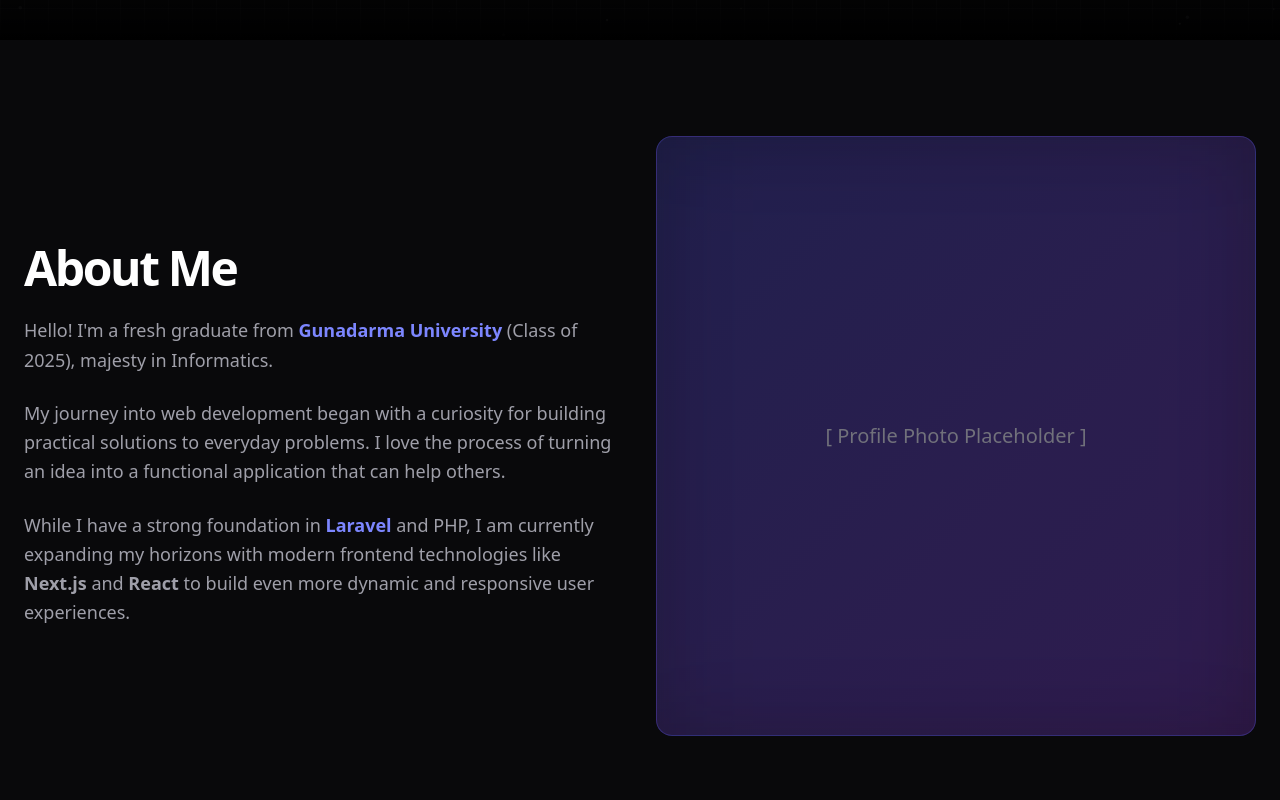
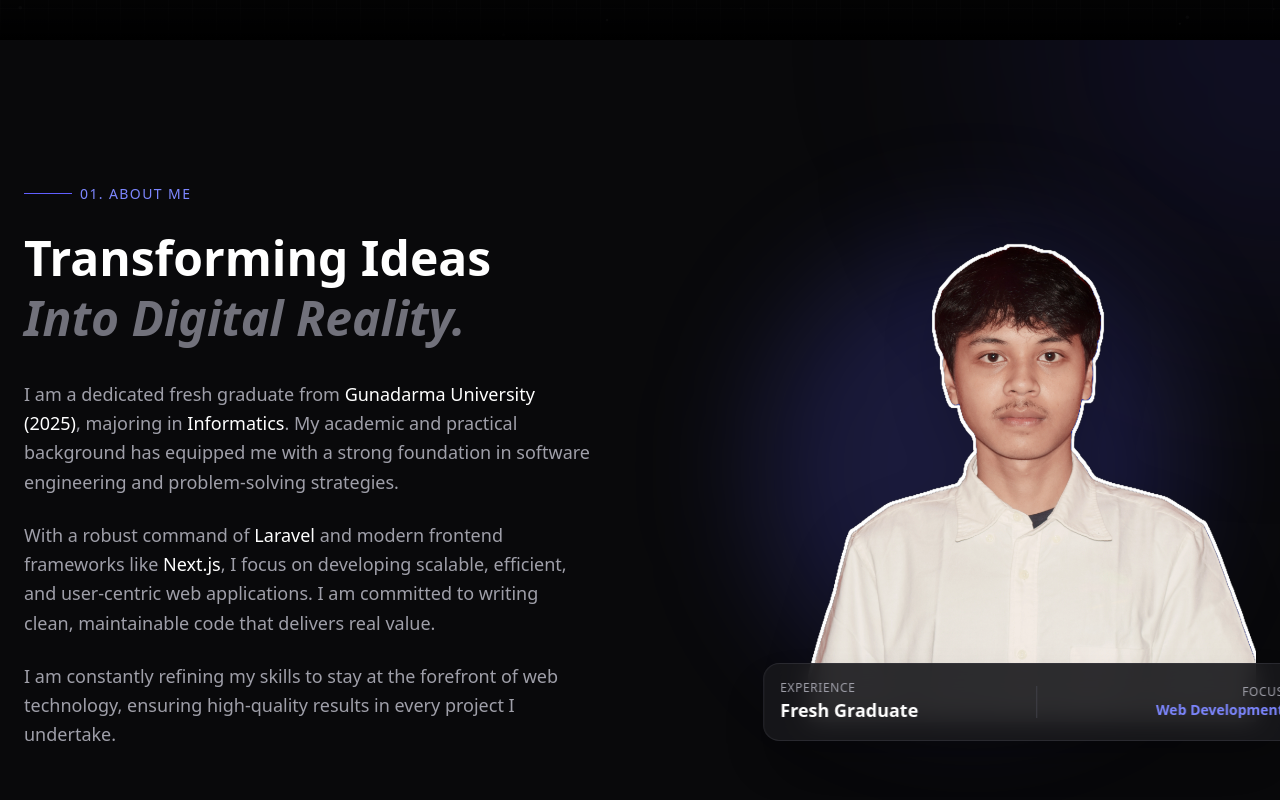
Before and after one commit to rakha00/portofolio, a Next.js app: page / in a window 1280 px wide. Shown: the part 760-1560 px from the top of the page. Built offline with nearby package versions, Linux system fonts and the light colour scheme; a web font is replaced by a local one.

Commit message:
feat: about

```diff
--- a/src/components/sections/About.tsx
+++ b/src/components/sections/About.tsx
@@ -1,43 +1,84 @@
 "use client";
 
 import { motion } from "framer-motion";
+import Image from "next/image";
 
 export function About() {
     return (
-        <section id="about" className="py-24 bg-zinc-950">
-            <div className="container px-4 md:px-6 mx-auto">
-                <div className="grid gap-12 lg:grid-cols-2 lg:gap-8 items-center">
+        <section id="about" className="py-32 bg-zinc-950 relative overflow-hidden">
+
+            {/* Background Decor */}
+            <div className="absolute top-0 right-0 -translate-y-1/2 translate-x-1/2 w-[500px] h-[500px] bg-indigo-900/20 blur-[120px] rounded-full pointer-events-none" />
+
+            <div className="container px-4 md:px-6 mx-auto relative z-10">
+                <div className="grid gap-16 lg:grid-cols-2 lg:gap-24 items-center">
+
+                    {/* Text Content */}
                     <motion.div
                         initial={{ opacity: 0, x: -20 }}
                         whileInView={{ opacity: 1, x: 0 }}
                         viewport={{ once: true }}
-                        transition={{ duration: 0.5 }}
+                        transition={{ duration: 0.6 }}
                     >
-                        <h2 className="text-3xl font-bold tracking-tighter sm:text-4xl md:text-5xl mb-6 text-white">
-                            About Me
+                        <div className="flex items-center gap-2 text-indigo-400 font-mono text-sm mb-6 uppercase tracking-widest">
+                            <span className="w-12 h-[1px] bg-indigo-500"></span>
+                            01. About Me
+                        </div>
+
+                        <h2 className="text-4xl md:text-5xl font-serif font-bold text-white mb-8 leading-tight">
+                            Transforming Ideas <br />
+                            <span className="text-zinc-500 italic">Into Digital Reality.</span>
                         </h2>
-                        <p className="text-zinc-400 text-lg leading-relaxed mb-6">
-                            Hello! I'm a fresh graduate from <span className="text-indigo-400 font-semibold">Gunadarma University</span> (Class of 2025), majesty in Informatics.
-                        </p>
-                        <p className="text-zinc-400 text-lg leading-relaxed mb-6">
-                            My journey into web development began with a curiosity for building practical solutions to everyday problems. I love the process of turning an idea into a functional application that can help others.
-                        </p>
-                        <p className="text-zinc-400 text-lg leading-relaxed">
-                            While I have a strong foundation in <span className="text-indigo-400 font-semibold">Laravel</span> and PHP, I am currently expanding my horizons with modern frontend technologies like <strong>Next.js</strong> and <strong>React</strong> to build even more dynamic and responsive user experiences.
-                        </p>
+
+                        <div className="space-y-6 text-lg text-zinc-400 leading-relaxed">
+                            <p>
+                                I am a dedicated fresh graduate from <strong className="text-white font-medium">Gunadarma University (2025)</strong>, majoring in <strong className="text-white font-medium">Informatics</strong>.
+                                My academic and practical background has equipped me with a strong foundation in software engineering and problem-solving strategies.
+                            </p>
+                            <p>
+                                With a robust command of <strong className="text-white font-medium">Laravel</strong> and modern frontend frameworks like <strong className="text-white font-medium">Next.js</strong>,
+                                I focus on developing scalable, efficient, and user-centric web applications. I am committed to writing clean, maintainable code that delivers real value.
+                            </p>
+                            <p>
+                                I am constantly refining my skills to stay at the forefront of web technology, ensuring high-quality results in every project I undertake.
+                            </p>
+                        </div>
+
+
                     </motion.div>
 
+                    {/* Image Area - Transparent Style */}
                     <motion.div
-                        initial={{ opacity: 0, scale: 0.9 }}
+                        initial={{ opacity: 0, scale: 0.95 }}
                         whileInView={{ opacity: 1, scale: 1 }}
                         viewport={{ once: true }}
-                        transition={{ duration: 0.5, delay: 0.2 }}
-                        className="relative"
+                        transition={{ duration: 0.6, delay: 0.2 }}
+                        className="relative flex justify-center lg:justify-end"
                     >
-                        {/* Decorative Box / Placeholder for Image */}
-                        <div className="aspect-square rounded-2xl bg-gradient-to-br from-indigo-500/20 to-purple-500/20 border border-indigo-500/30 backdrop-blur-sm p-8 flex items-center justify-center relative overflow-hidden group">
-                            <div className="absolute inset-0 bg-indigo-500/10 blur-[50px] group-hover:bg-indigo-500/20 transition-all duration-500" />
-                            <span className="text-zinc-500 font-mono text-xl z-10">[ Profile Photo Placeholder ]</span>
+                        {/* Glow effect behind the cutout image */}
+                        <div className="absolute inset-0 bg-indigo-500/20 blur-[80px] rounded-full -z-10 scale-75" />
+
+                        <div className="relative w-full max-w-md aspect-square lg:aspect-[3/4]">
+                            <Image
+                                src="/images/profile.webp"
+                                alt="Rakhadinar Jaladara"
+                                fill
+                                className="object-contain drop-shadow-2xl"
+                                sizes="(max-width: 768px) 100vw, 50vw"
+                                priority
+                            />
+                            {/* Decorative Bottom Overlay to hide cut-off */}
+                            <div className="absolute -bottom-6 left-1/2 -translate-x-1/2 w-[90%] lg:w-[120%] lg:bottom-6 bg-zinc-900/90 backdrop-blur-md border border-zinc-700/50 p-4 rounded-2xl shadow-2xl flex items-center justify-between gap-4 z-20">
+                                <div className="flex flex-col">
+                                    <span className="text-xs text-zinc-400 font-mono uppercase tracking-wider">Experience</span>
+                                    <span className="text-white font-bold font-serif text-lg">Fresh Graduate</span>
+                                </div>
+                                <div className="h-8 w-[1px] bg-zinc-700"></div>
+                                <div className="flex flex-col items-end">
+                                    <span className="text-xs text-zinc-400 font-mono uppercase tracking-wider">Focus</span>
+                                    <span className="text-indigo-400 font-bold text-sm">Web Development</span>
+                                </div>
+                            </div>
                         </div>
                     </motion.div>
                 </div>
```
Also changed, not shown: public/images/profile.webp (added).
